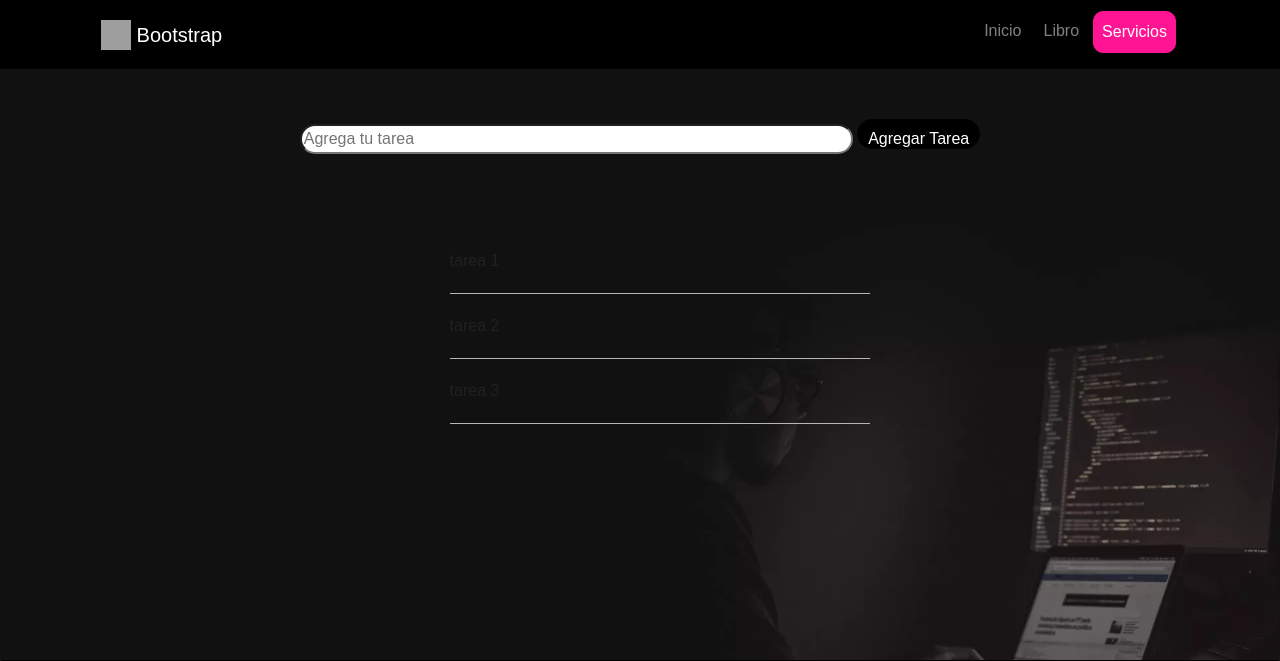
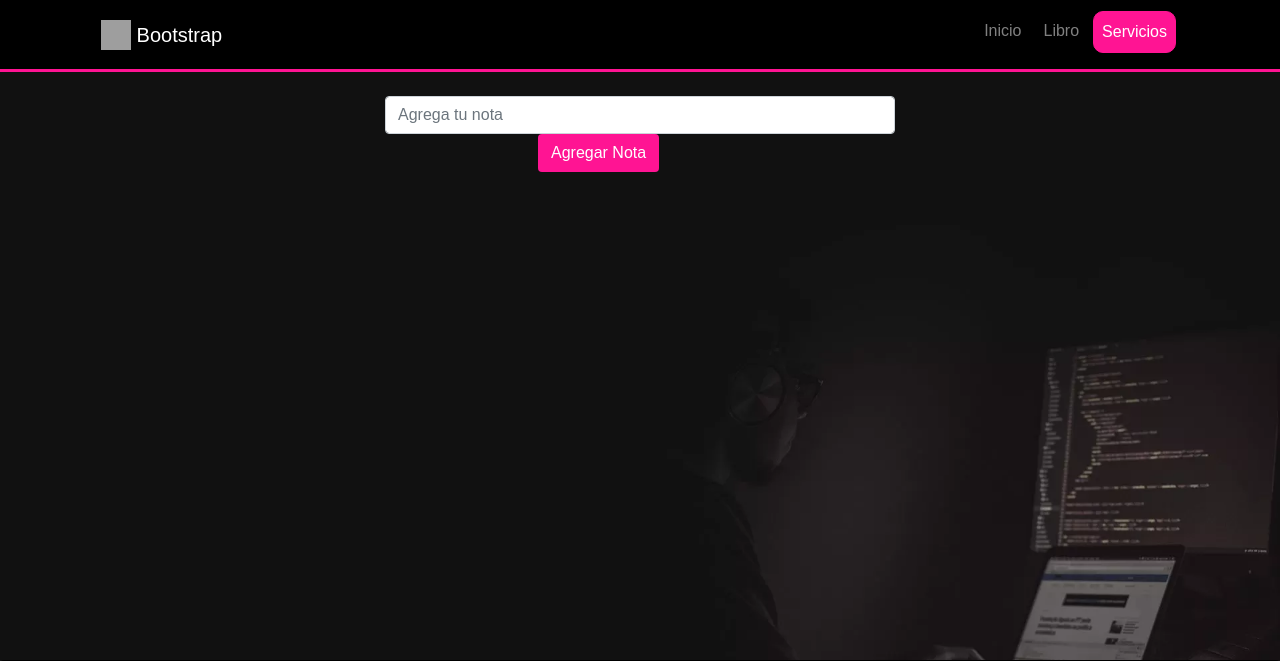
Before and after one commit to LushoJL/Pparcial, a PHP site: page /listar.html in a window 1280 px wide. Shown: the top 661 px of the page. Run offline with PHP 8.4, Linux system fonts and the light colour scheme; some libraries are stand-ins or nearby versions; grey boxes are pictures that could not be loaded.

Commit message:
Diseño de lista

```diff
--- a/lista/css/estilos.css
+++ b/lista/css/estilos.css
@@ -11,90 +11,41 @@ body {
 	z-index: 1;
 
 }
-.container1{
-	width: 60%;
-	height: 140px;
+header{
+	border-bottom:deeppink solid 3px;
+}
+.btn-color{
+	background-color: deeppink;
+	margin-left: 30%;
+	color: white;
+}
 
-	margin: auto;
-	margin-top: 0;
-	margin-bottom: 20px;
+.lista{
+	font-size: 25px;
+}
+ol li {
+	list-style-type: none;
+	counter-increment: lista; /* Un nombre identificativo que te guste */
+	position: relative;
+}
 
+ol li::before {
+	color: white;
+	content: counter(lista) "-"; /* Indica el separador para tu contenido */
+	left: -32px;
+	position: absolute;
+	text-align: right;
+	width: 26px;
+}
+
+a:hover {
+	color: red;
+	text-decoration: none;
 
 }
-.wrap {
-	margin: auto;
-	max-width: 800px;
-	width: 90%;
+a{
+	color: white;
 }
-
-.principal {
-
-
-	color: #fff;
-	padding: 50px 0;
-	width: 100%;
-}
-
-.principal .formulario {
-	color: red;
-	text-align: center;
-}
-
-.principal .formulario input[type=text] {
-/margin-bottom: 20px;/
-padding: 10px;
-	width: 80%;
-}
-
-.principal .formulario input[type=text].error {
-	border: 5px solid #D32F2F;
-	color: red;
-}
-
-.principal .formulario .boton {
-	background: black;
-	border: 1px solid black;
-	color: #fff;
-	border-radius: 20px;
-	font-size: 16px;
-	padding: 10px;
-}
-
-input{
-	border-radius: 20px;
-	height: 30px;
-
-
-}
-
-.tareas{
-
-	width: 40%;
-
-	margin: auto;
-
-
-
-}
-.tareas .lista {
-	list-style: none;
-}
-
-.tareas .lista li {
-	border-bottom: 1px solid #B6B6B6;
-}
-
-.tareas .lista li a {
-	color: #212121;
-	display: block;
-	padding: 20px 0;
-	text-decoration: none;
-}
-
-.tareas .lista li a:hover {
-	text-decoration: line-through;
-}
-
 footer {
 
 	position: absolute;
--- a/lista/js/main.js
+++ b/lista/js/main.js
@@ -13,7 +13,7 @@
 
 		if (tarea === "") {
 			tareaInput.setAttribute("placeholder", "Agrega una tarea valida");
-			tareaInput.className = "error";
+			tareaInput.className = "form-control is-invalid";
 			return false;
 		}
 
@@ -32,7 +32,7 @@
 
 	};
 	var comprobarInput = function(){
-		tareaInput.className = "";
+		 tareaInput.className = "form-control";//aqui es la cosa
 		teareaInput.setAttribute("placeholder", "Agrega tu tarea");
 	};
 
--- a/listar.html
+++ b/listar.html
@@ -41,27 +41,46 @@
 	</div>
 
 </header>
+<div class="container">
+	<div class="row">
+		<div class="col-md-6 offset-md-3 ">
+			<div class="container pt-4 ">
 
-<div class="container1">
-	<div class="principal">
-		<div class="wrap">
-			<form class="formulario" action="">
-				<input type="text" id="tareaInput" placeholder="Agrega tu tarea">
-				<input type="button" class="boton" id="btn-agregar" value="Agregar Tarea">
-			</form>
+
+						<form>
+							<div class="form-group">
+
+								<input type="text" class="form-control" id="tareaInput" placeholder="Agrega tu nota">
+
+								<div class="invalid-feedback">
+									Por favor, Agregue una nota.
+								</div>
+
+								<input type="button" class="btn btn-md btn-color" id="btn-agregar" value="Agregar Nota">
+
+							</div>
+
+						</form>
+
+			</div>
+
+		</div>
+
+	</div>
+	<div class="row">
+		<div class="col-md-3 offset-md-4">
+			<div class="container pt-4">
+
+				<ol class="lista" id="lista">
+
+				</ol>
+
+			</div>
 		</div>
 	</div>
 </div>
-<div class="tareas">
-	<div class="wrap">
-		<ul class="lista" id="lista">
-			<li><a href="#">tarea 1</a></li>
-			<li><a href="#">tarea 2</a></li>
-			<li><a href="#">tarea 3</a></li>
-		</ul>
-	</div>
 
-</div>
+
 
 
 
```
Also changed, not shown: libro/css/estilos1.css (+8 -0 lines).
